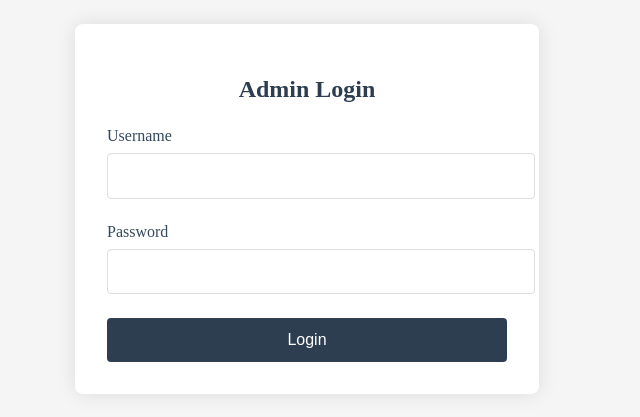
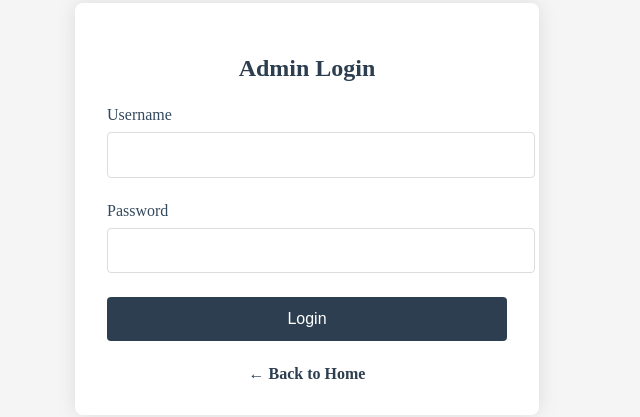
Before and after one commit to Dalli-m/Manicipality, a React (Vite) app: page /admin/login in a window 1280 px wide. Shown: the part 211-628 px from the top of the page, without its empty margins (333-973 px from the left). Built offline with nearby package versions, Linux system fonts and the light colour scheme.

Commit message:
fixed footer

```diff
--- a/src/components/AdminLogin.css
+++ b/src/components/AdminLogin.css
@@ -62,3 +62,20 @@
   margin-bottom: 1rem;
   text-align: center;
 }
+.home-button-container {
+  text-align: center;
+  margin-top: 1.5rem;
+}
+
+.home-button {
+  color: #2c3e50;
+  text-decoration: none;
+  font-weight: bold;
+  transition: color 0.3s;
+  border-radius: 10px;
+  size: 3rem;
+}
+
+.home-button:hover {
+  color: #3498db;
+}
--- a/src/components/AdminLogin.jsx
+++ b/src/components/AdminLogin.jsx
@@ -1,5 +1,5 @@
 import { useState } from 'react';
-import { useNavigate } from 'react-router-dom';
+import { useNavigate, Link } from 'react-router-dom';
 import './AdminLogin.css';
 
 export default function AdminLogin() {
@@ -38,7 +38,9 @@ export default function AdminLogin() {
   };
 
   return (
+
     <div className="admin-login-container">
+
       <div className="admin-login-box">
         <h2>Admin Login</h2>
         <form onSubmit={handleSubmit}>
@@ -68,7 +70,11 @@ export default function AdminLogin() {
           {error && <div className="error-message">{error}</div>}
           <button type="submit" className="login-button">Login</button>
         </form>
+        <div className="home-button-container">
+    <Link to="/" className="home-button">← Back to Home</Link>
+  </div>
+</div>
       </div>
-    </div>
+
   );
 }
```
